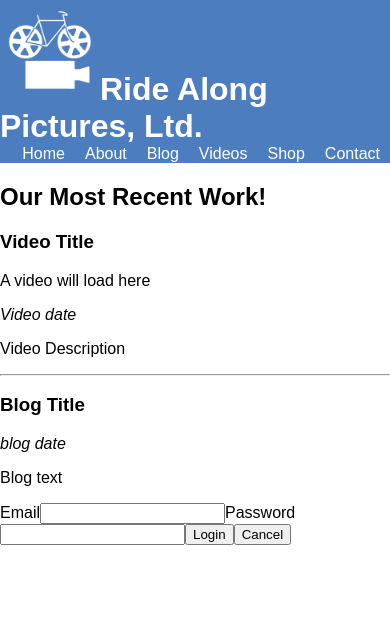
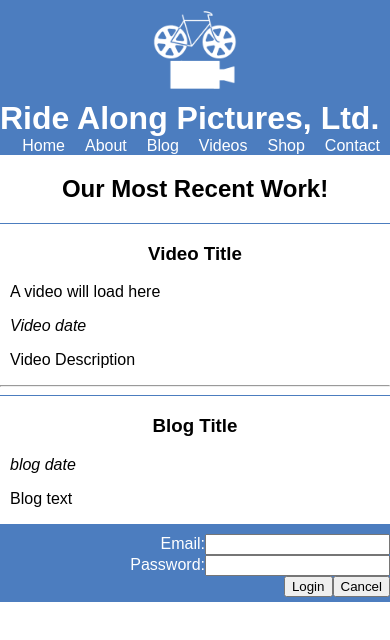
Before and after one commit to travissouthard/ride-along-react, a React (Create React App) app: page / in a window 390 px wide. Both pictures are taken after a click on the element "Admin Login". Shown: the top 640 px of the page. Built offline with nearby package versions, Linux system fonts and the light colour scheme; no server answers.

Commit message:
Further styling changes. Just about mobile ready

```diff
--- a/src/App.js
+++ b/src/App.js
@@ -293,10 +293,10 @@ export default function App() {
           ) : (
             loginFormOn ? (
               <form onSubmit={(event => handleLogin(event))}>
-                <label htmlFor="email">Email
+                <label htmlFor="email">Email:
                   <input type="email" name="email" id="email" value={loginEmail} onChange={(event) => handleChange(event, setLoginEmail)}/>
                 </label>
-                <label htmlFor="password">Password
+                <label htmlFor="password">Password:
                   <input type="password" name="password" id="password" value={loginPassword} onChange={(event) => handleChange(event, setLoginPassword)}/>
                 </label>
                 <input type="submit" value="Login" />
--- a/src/components/Blog.jsx
+++ b/src/components/Blog.jsx
@@ -11,7 +11,9 @@ export default function Blog(props) {
                     {props.blogs.map((blog, index) => {
                         return <article key={index}>
                             <h3>{blog.title}</h3>
-                            <img src={props.baseImage + "blog-images/" + blog.image} alt={blog.title}/>
+                            {blog.image === "" ? "" : (
+                                <img src={blog.image} alt={blog.title}/>
+                            )}
                             <p><em>{blog.date.slice(0, 16)}</em></p>
                             <p>{blog.text.slice(0, 120) + "..."} <span>Read more</span></p>
                         </article>
--- a/src/components/Home.jsx
+++ b/src/components/Home.jsx
@@ -16,7 +16,9 @@ export default function Home(props) {
             <article>
                 <h3>{props.blog ? props.blog["title"] : "Blog Title"}</h3>
                 {props.blog ? (
-                    <img src={props.blog.image} alt={props.blog.title}/>
+                    props.blog.image === "" ? "" : (
+                        <img src={props.blog.image} alt={props.blog.title}/>
+                    )
                 ) : ""}
                 <p><em>{props.blog ? (
                     props.blog.date.slice(0, 16)
--- a/src/index.css
+++ b/src/index.css
@@ -7,6 +7,9 @@ body {
   font-family: "Myriad Pro", Myriad, "Liberation Sans", "Nimbus Sans L", "Helvetica Neue", Helvetica, Arial, sans-serif;
   -webkit-font-smoothing: antialiased;
   -moz-osx-font-smoothing: grayscale;
+  min-height: 100vh;
+  display: flex;
+  flex-flow: column nowrap;
 }
 
 header, nav {
@@ -15,14 +18,15 @@ header, nav {
   margin: 0;
 }
 
-h1 {
-  margin: 0;
-  display: inline;
+ul {
+  width: 60%;
+  margin: 0 auto;
 }
 
 nav ul {
   margin: 0;
   padding: 0;
+  width: auto;
   list-style: none;
   text-align: right;
 }
@@ -32,11 +36,58 @@ nav li {
   margin: 0 10px;
 }
 
-a {
+nav a {
   text-decoration: none;
   color: white;
 }
 
+main {
+  flex-grow: 1;
+}
+
+h1 {
+  margin: 0;
+}
+
+h2, h3 {
+  text-align: center;
+}
+
+p {
+  text-align: justify;
+  padding: 0 10px;
+}
+
+img, iframe, article {
+  width: 100%;
+}
+
+article {
+  border-top: 1px solid var(--blue);
+}
+
+form, footer p {
+  text-align: right;
+}
+
+label {
+  display: block;
+  width: 100%;
+}
+
+footer {
+  margin-top: auto;
+  padding: 10px 0 5px;
+  color: white;
+  background-color: var(--blue);
+}
+
 #logo {
   width: 100px;
+  display: block;
+  margin: 0 auto;
 }
+
+#admin-login {
+  cursor: pointer;
+}
```
